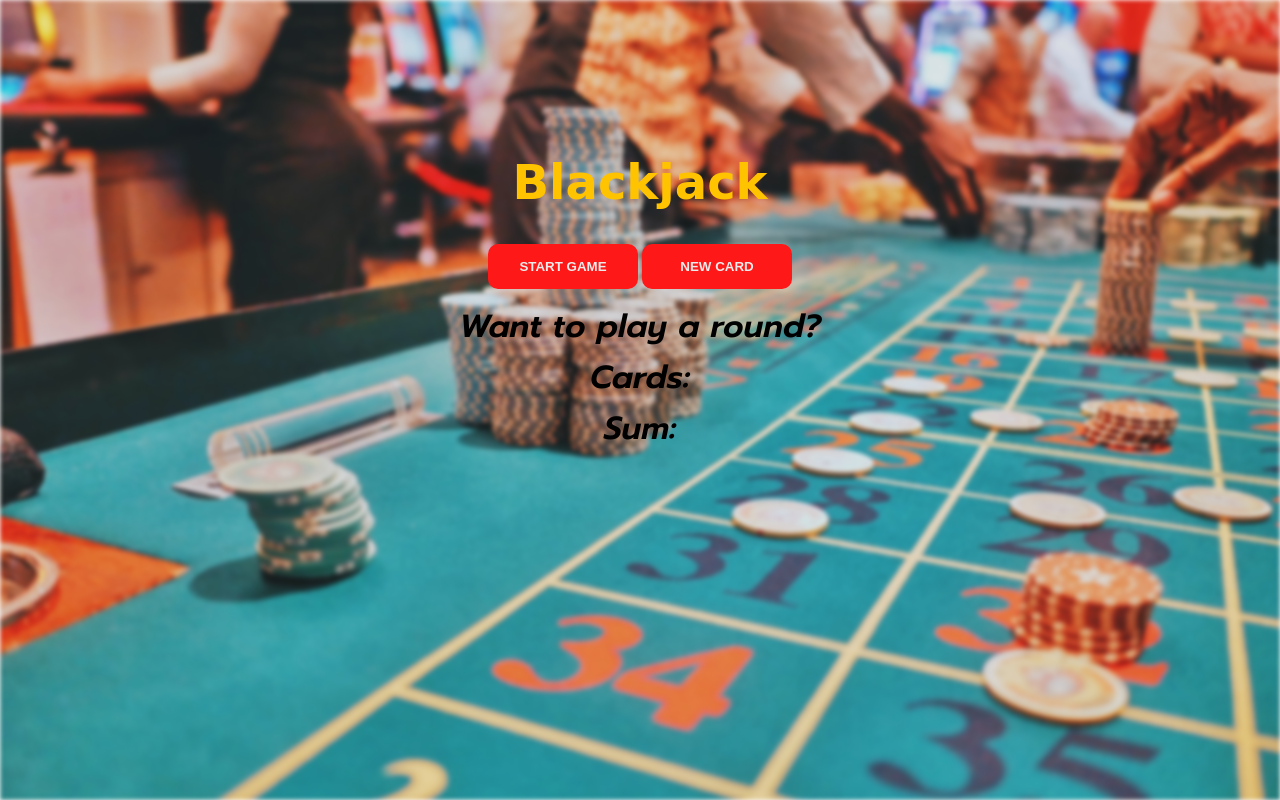
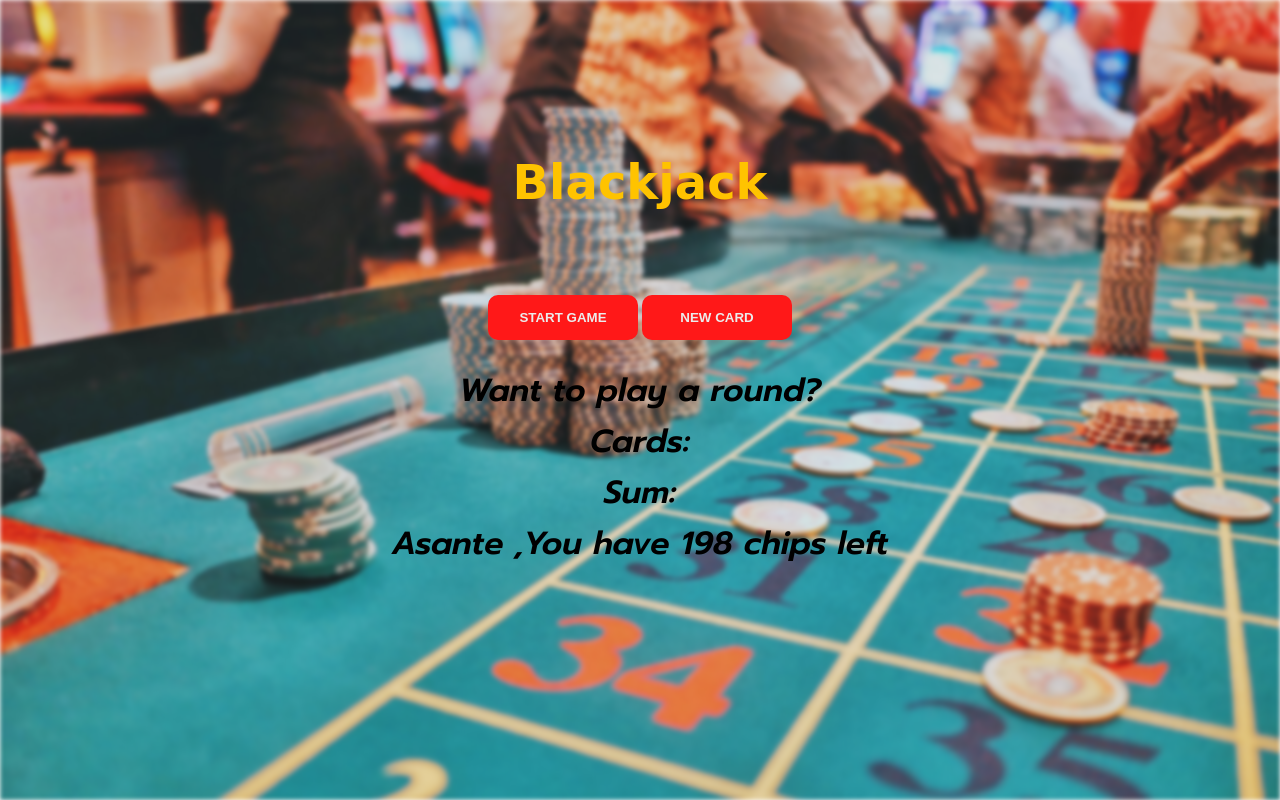
Before and after one commit to AsanteWiebers/Blackjack-app, a plain HTML site: page index.html in a window 1280 px wide. Drawn offline with Linux system fonts and the light colour scheme; a web font is replaced by a local one.

Commit message:
player info added

```diff
--- a/index.html
+++ b/index.html
@@ -21,7 +21,7 @@
     <p id="welcome-elem">Want to play a round?</p>
     <p id="cards-elem">Cards:</p>
     <p id="sum-elem">Sum:</p>
-
+    <p id="player-elem"></p>
     <button id="start-btn" onclick="startGame()">start game</button>
     <button id="new-card-btn" onclick="newCard()">new card</button>
 
--- a/index.js
+++ b/index.js
@@ -1,3 +1,8 @@
+
+let player = {
+    name: "Asante",
+    chips : 198
+}
 let cards = [];
 let sum = 0;
 let blackjack = false;
@@ -6,6 +11,9 @@ let message = " ";
 let messageEl = document.getElementById("welcome-elem");
 let sumEl = document.getElementById("sum-elem");
 let cardsEl = document.getElementById("cards-elem");
+let playerEl = document.getElementById("player-elem");
+
+playerEl.textContent = player.name + " ,You have " + player.chips + " chips left" ;
 
 function getRandomCard(){
 
--- a/styles.css
+++ b/styles.css
@@ -35,7 +35,7 @@ h1 {
 p {
     display: flex;
     justify-content: center;
-    top: 7em;
+    top: 9em;
     position: relative;
     z-index: 2;
     font-family: var(--body-font);
```
